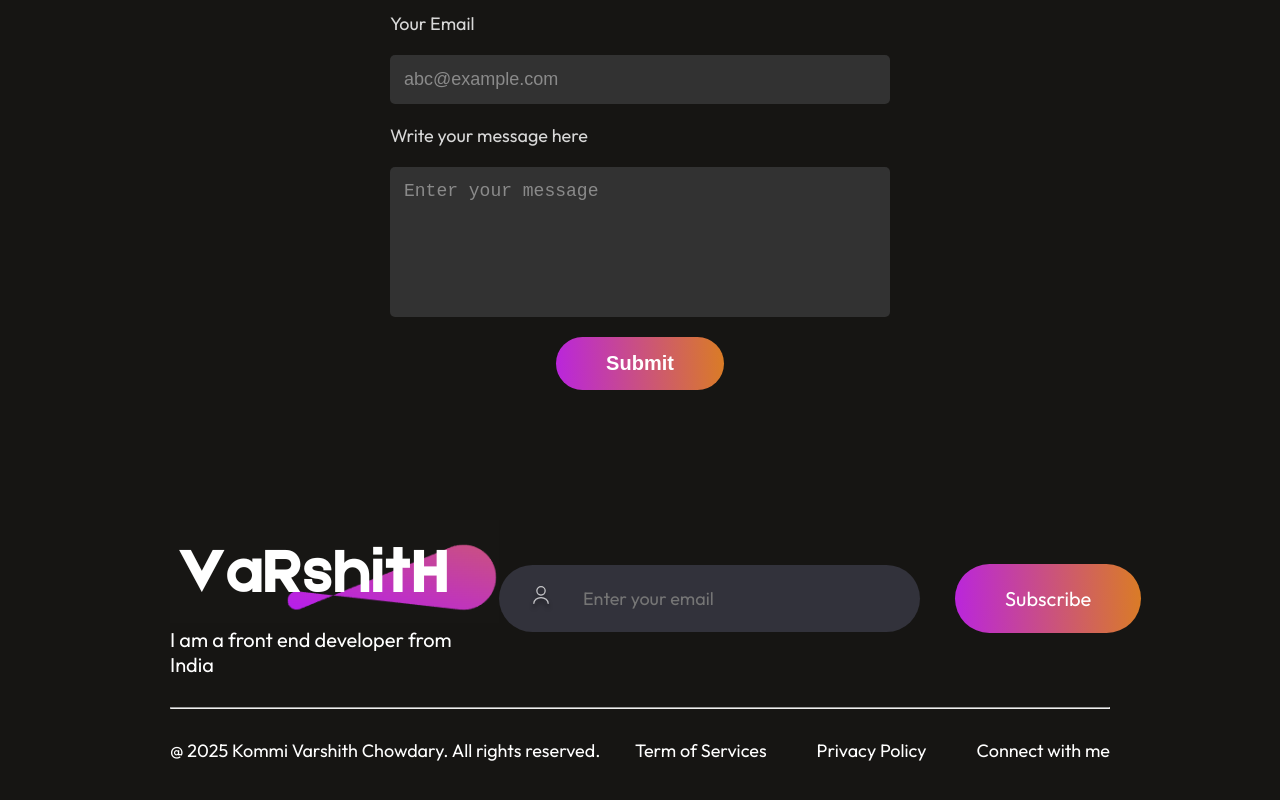
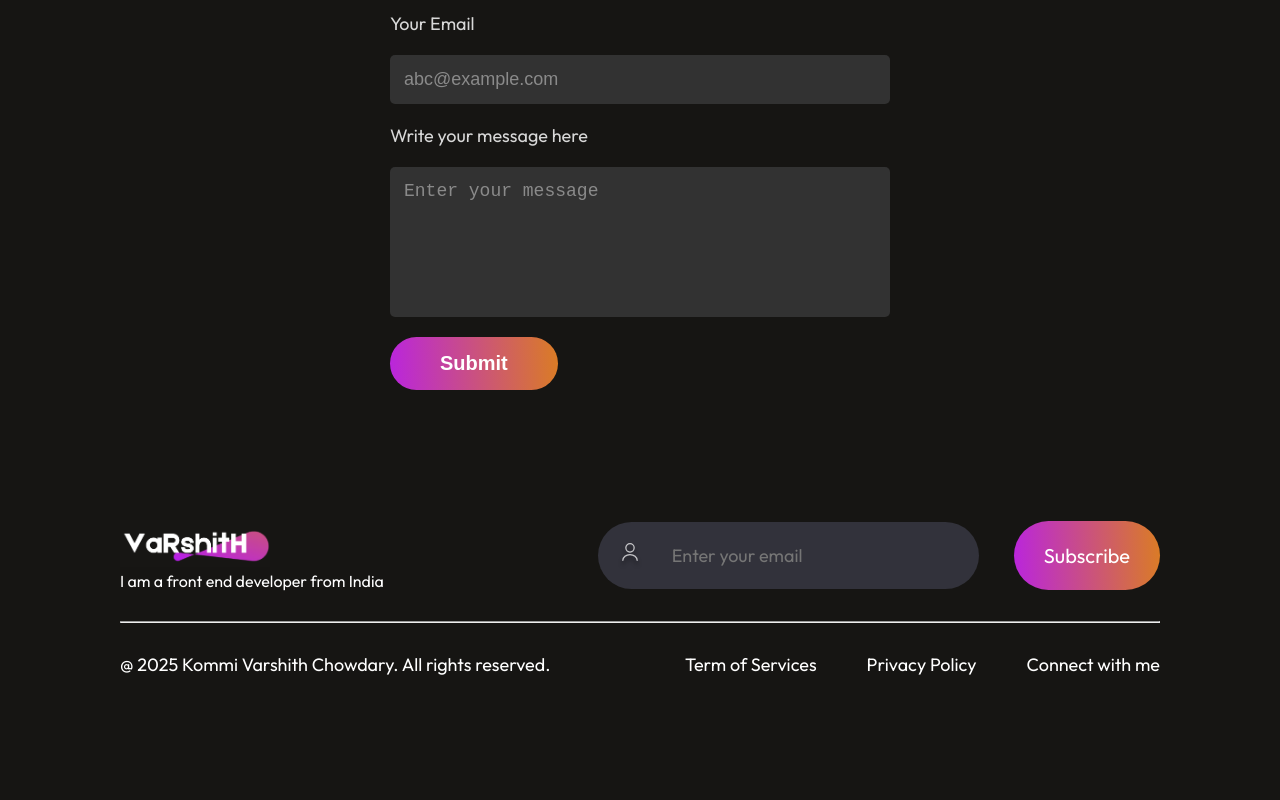
Before and after one commit to varshithchowdary/varshithchowdary, a React (Create React App) app: page / in a window 1280 px wide. Shown: the part 3231-4031 px from the top of the page. After the commit the page ends 3957 px from the top, so only its background shows below. Built offline with nearby package versions, Linux system fonts and the light colour scheme.

Commit message:
minor changes

```diff
--- a/src/components/Contact/Contact.css
+++ b/src/components/Contact/Contact.css
@@ -123,7 +123,7 @@
     border-radius: 50px;
     cursor: pointer;
     transition: transform 0.3s, background 0.3s;
-    align-self: center;
+    align-self: self-start;
 }
 
 .submit:hover {
--- a/src/components/Footer/Footer.css
+++ b/src/components/Footer/Footer.css
@@ -1,8 +1,8 @@
 .footer{
     display: flex;
-    margin: 50px 170px;
+    margin: 50px 120px;
     flex-direction: column;
-    gap: 30px;
+    gap: 30px ;
 }
 .ftop{
   display:flex ;
@@ -10,8 +10,11 @@
 
 }
 .footer-top-left p{
-    font-size: 20px;
+    font-size: 16   px;
     max-width: 400px;
+}
+.footer-top-left img{
+    width: 150px;
 }
 
 .footer-top-right{
@@ -23,10 +26,10 @@
 .footer-email-input{
     display: flex;
     gap: 30px;
-    padding: 20px 30px;
+    padding: 20px 20px;
     border-radius: 50px;
     background: #32323B;
-    padding-right: 80px;
+    padding-right: 50px;
 
 }
 .footer-email-input input{
@@ -39,7 +42,7 @@
 }
 .subscribe{
     font-size: 20px;
-    padding: 22px 50px;
+    padding: 22px 30px;
     border-radius:50px ;
     background:linear-gradient(267deg, #da7c25 0.36%, #b923e1 102.06%)  ;
     cursor: pointer;
```
